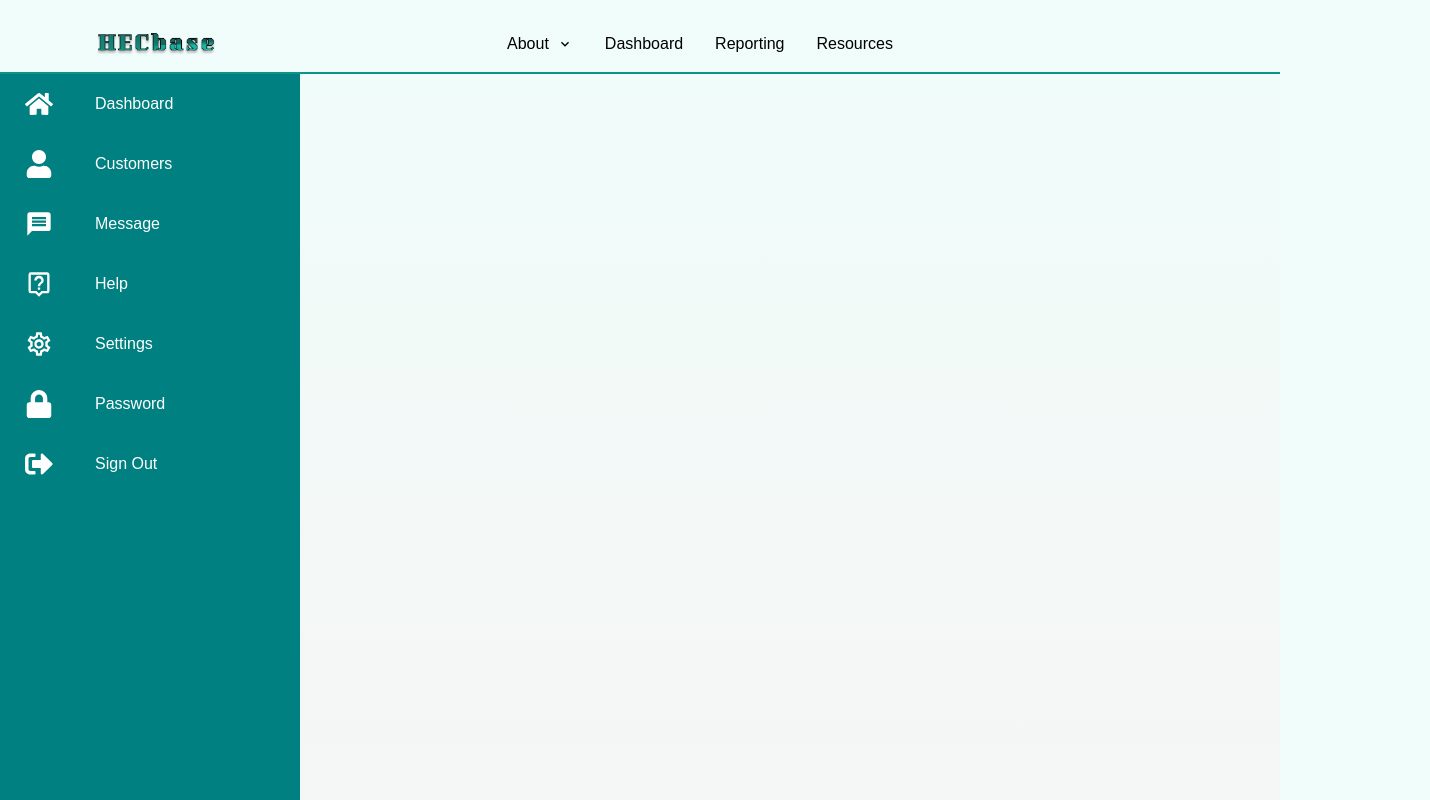
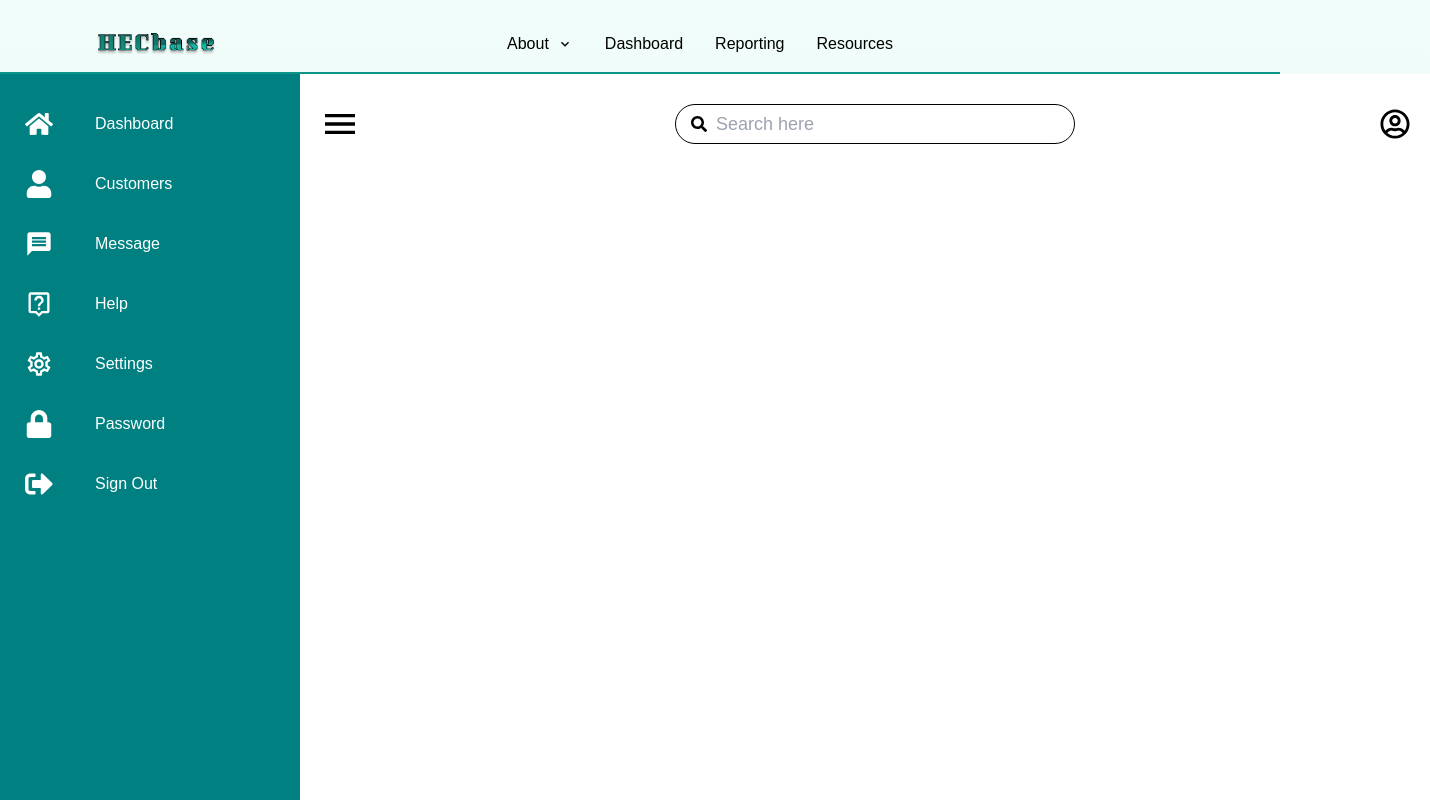
Before and after one commit to rosennabs/surveysalud, a Next.js app: page /dashboard in a window 1280 px wide. Shown: the top 800 px of the page, 1430 px wide, since content can reach past the window. Built offline with nearby package versions, Linux system fonts and the light colour scheme.

Commit message:
Setup and style the top bar of the dashboard page

```diff
--- a/src/app/dashboard/page.tsx
+++ b/src/app/dashboard/page.tsx
@@ -1,15 +1,39 @@
 "use client";
 
+import React, {useEffect} from "react";
 import "../globals.css";
-import { FaHome, FaUser, FaSignOutAlt, FaLock } from "react-icons/fa";
-import { MdMessage, MdOutlineLiveHelp, MdOutlineSettings } from "react-icons/md";
+import { FaHome, FaUser, FaSignOutAlt, FaLock, FaSearch, FaRegUserCircle } from "react-icons/fa";
+import { MdMessage, MdOutlineLiveHelp, MdOutlineSettings, MdMenu  } from "react-icons/md";
 
 
 function Dashboard() {
 
+  useEffect(() => {
+    // Dashboard: add hovered class to selected list item
+
+    const listItems = document.querySelectorAll('.navigation li');
+
+    function activeLink() {
+      listItems.forEach((item) =>
+        item.classList.remove('hovered'));
+       this.classList.add('hovered');
+    }
+
+    listItems.forEach((item) =>
+      item.addEventListener('mouseover', activeLink));
+
+    //Menu toggle
+    const toggle = document.querySelector('.toggle');
+    const navigation = document.querySelector('.navigation');
+    const main = document.querySelector('.main');
+
+
+  }, [])
+
   return (
     <div className="container">
 
+      {/* side menu */}
       <div className="navigation">
         <ul>
           <li>
@@ -64,8 +88,37 @@ function Dashboard() {
         </ul>
       </div>
 
+
+      {/* top menu */}
+      <div className="main">
+        <div className="topbar">
+          <div className="toggle">
+            <MdMenu />
+          </div>
+
+          {/* search bar */}
+          <div className="search">
+            <label>
+              <input
+                type='text'
+                placeholder="Search here"
+              />
+                <FaSearch className="absolute top-0 left-4"/>
+
+            </label>
+          </div>
+
+          {/* user profile */}
+          <div className="user">
+            <FaRegUserCircle className="relative text-3xl cursor-pointer"/>
+          </div>
+        </div>
+
+      </div>
+
     </div>
   )
 }
 
+
 export default Dashboard;
--- a/src/app/globals.css
+++ b/src/app/globals.css
@@ -75,10 +75,11 @@ body {
 }
 
 
-/* Dashboard Styling*/
+/* Dashboard Styling: side menu*/
 .container {
   position: relative;
   width: 100%;
+
 
 
 }
@@ -92,6 +93,7 @@ body {
   transition: 0.5s;
   overflow: hidden;
   z-index: 10;
+
 }
 
 .navigation ul {
@@ -99,6 +101,7 @@ body {
   top: 0;
   left: 0;
   width: 100%;
+  padding-top: 20px;
 }
 
 .navigation ul li {
@@ -111,7 +114,8 @@ body {
 
 }
 
-.navigation ul li:hover {
+.navigation ul li:hover ,
+.navigation ul li.hovered {
   background: white;
 }
 
@@ -125,8 +129,9 @@ body {
   text-decoration: none; /* Remove underline from links */
 }
 
-.navigation ul li:hover a {
-  color: blue;
+.navigation ul li:hover a,
+.navigation ul li.hovered a {
+  color: teal;
 }
 
 .navigation ul li a .icon{
@@ -144,3 +149,59 @@ body {
   text-align: start;
   white-space: nowrap;
 }
+
+/* top menu */
+.main{
+  position: absolute;
+  width: calc(100% - 150px);
+  left: 300px;
+  min-height: 100vh;
+  background: white;
+  transition: 0.5s;
+  padding-right: 10px;
+
+}
+
+.topbar {
+  width: 100%;
+  height: 60px;
+  display: flex;
+  justify-content: space-between;
+  align-items: center;
+  padding: 0 10px;
+  margin-top: 20px;
+}
+
+.toggle {
+  position: relative;
+  top: 0;
+  width: 60px;
+  height: 60px;
+  display: flex;
+  justify-content: center;
+  align-items: center;
+  font-size: 2.5em;
+  cursor: pointer;
+}
+
+.search {
+  position: relative;
+  width: 400px;
+  margin: 0 10px;
+}
+
+.search label {
+  position: relative;
+  width: 100%;
+}
+.search label input {
+  width: 100%;
+  height: 40px;
+  border-radius: 40px;
+  padding: 5px 20px;
+  padding-left: 40px;
+  font-size: 18px;
+  outline: none;
+  border: 1px solid black;
+
+}
--- a/src/app/layout.tsx
+++ b/src/app/layout.tsx
@@ -47,8 +47,10 @@ export default function RootLayout({
               <p className="text-sm my-10 text-center mt-32">© 2024 HECBASE. All rights reserved.</p>
             </footer>
             )}
+
           </AuthProvider>
         </FormProvider>
+
 
       </body>
     </html>
--- a/src/components/Header.tsx
+++ b/src/components/Header.tsx
@@ -8,7 +8,8 @@ import { useFormContext } from "../contexts/FormContext";
 import { MdOutlineKeyboardArrowDown } from "react-icons/md";
 import { AboutDropDown } from "./DropDown";
 import ProfileDropDown from "./Profile";
-import { CgProfile } from "react-icons/cg";
+import { FaRegUserCircle } from "react-icons/fa";
+
 
 export default function Header() {
   const router = useRouter();
@@ -130,7 +131,7 @@ export default function Header() {
                   : "hover:underline hover:underline-offset-8 hover:text-teal-600 mr-8"
                 }`} >
 
-              <CgProfile className="text-2xl mr-2" />
+                <FaRegUserCircle className="text-2xl mr-2" />
               <MdOutlineKeyboardArrowDown />
             </div>
               {activeNav === "profile" && dropdownMenu && <ProfileDropDown />}
```
